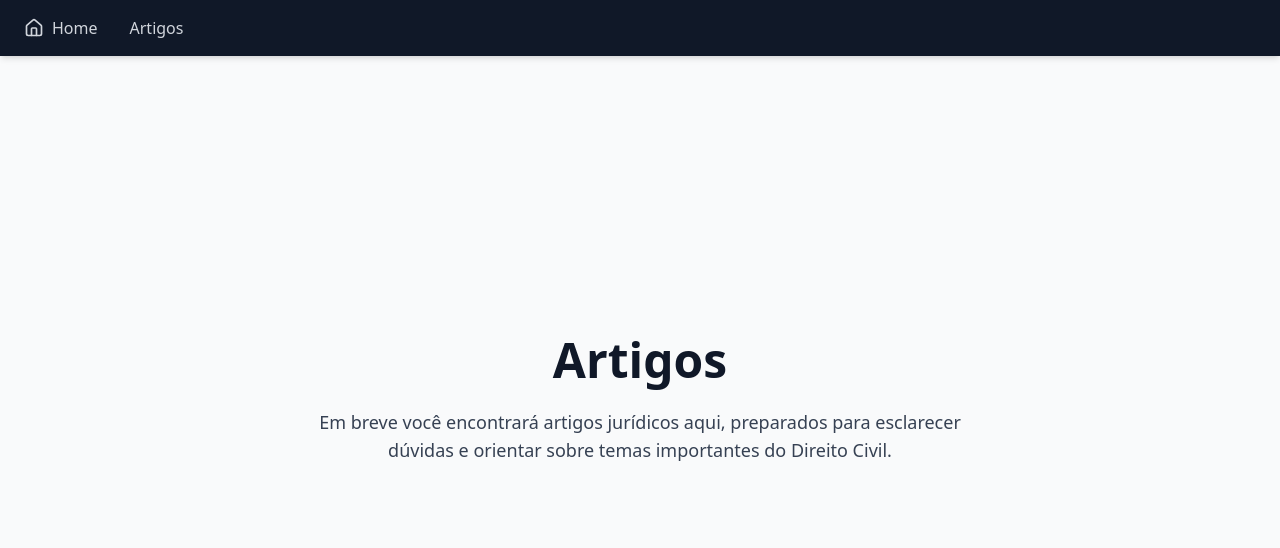
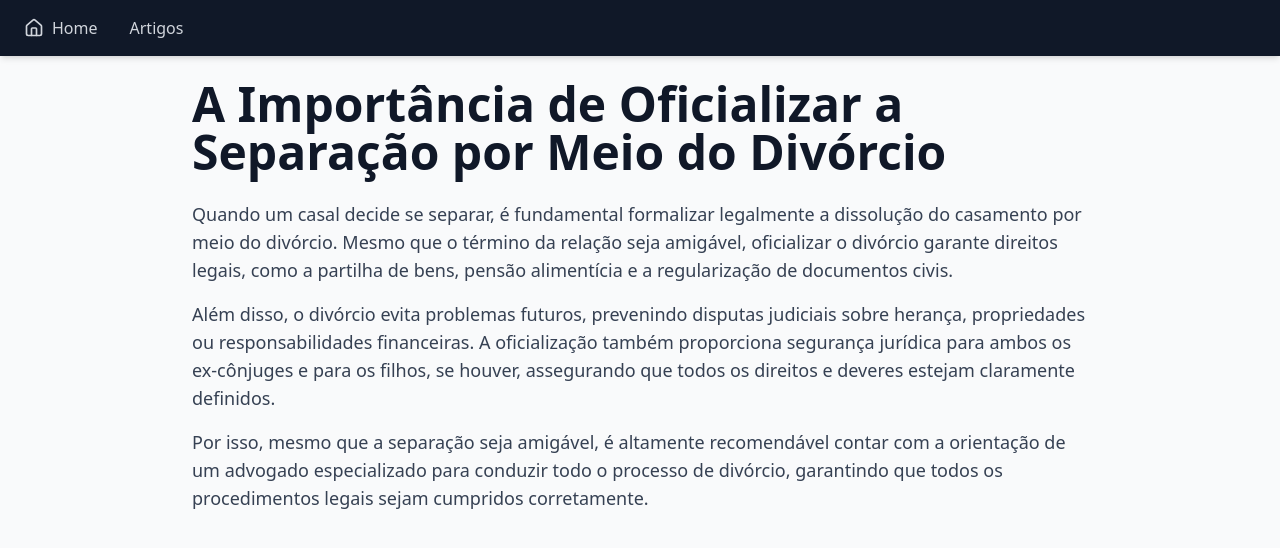
Before and after one commit to Igorviny/igor-brito-advocacia, a Next.js app: page /artigos in a window 1280 px wide. Shown: the top 548 px of the page. Built offline with nearby package versions, Linux system fonts and the light colour scheme.

Commit message:
Adiciona menu fixo na página Artigos

```diff
--- a/src/app/artigos/page.tsx
+++ b/src/app/artigos/page.tsx
@@ -5,7 +5,7 @@ import { Home as HomeIcon } from "lucide-react";
 
 export default function Artigos() {
   return (
-    <div className="pt-20 min-h-screen bg-gray-50 text-gray-900 flex flex-col items-center justify-center px-6 py-20">
+    <div className="pt-20 min-h-screen bg-gray-50 text-gray-900 flex flex-col items-center justify-start px-6 py-20">
 
       {/* Navigation */}
       <nav className="fixed top-0 left-0 w-full z-50 shadow-md bg-gray-900 px-6 py-4 flex space-x-8 items-center">
@@ -18,11 +18,17 @@ export default function Artigos() {
         </Link>
       </nav>
 
-      {/* Artigos content */}
-      <main className="max-w-6xl mx-auto text-center">
-        <h1 className="text-5xl font-bold mb-6">Artigos</h1>
-        <p className="text-lg text-gray-700 max-w-2xl mx-auto">
-          Em breve você encontrará artigos jurídicos aqui, preparados para esclarecer dúvidas e orientar sobre temas importantes do Direito Civil.
+      {/* Artigo */}
+      <main className="max-w-4xl mx-auto text-left">
+        <h1 className="text-5xl font-bold mb-6">A Importância de Oficializar a Separação por Meio do Divórcio</h1>
+        <p className="text-lg text-gray-700 mb-4">
+          Quando um casal decide se separar, é fundamental formalizar legalmente a dissolução do casamento por meio do divórcio. Mesmo que o término da relação seja amigável, oficializar o divórcio garante direitos legais, como a partilha de bens, pensão alimentícia e a regularização de documentos civis.
+        </p>
+        <p className="text-lg text-gray-700 mb-4">
+          Além disso, o divórcio evita problemas futuros, prevenindo disputas judiciais sobre herança, propriedades ou responsabilidades financeiras. A oficialização também proporciona segurança jurídica para ambos os ex-cônjuges e para os filhos, se houver, assegurando que todos os direitos e deveres estejam claramente definidos.
+        </p>
+        <p className="text-lg text-gray-700 mb-4">
+          Por isso, mesmo que a separação seja amigável, é altamente recomendável contar com a orientação de um advogado especializado para conduzir todo o processo de divórcio, garantindo que todos os procedimentos legais sejam cumpridos corretamente.
         </p>
       </main>
     </div>
```
